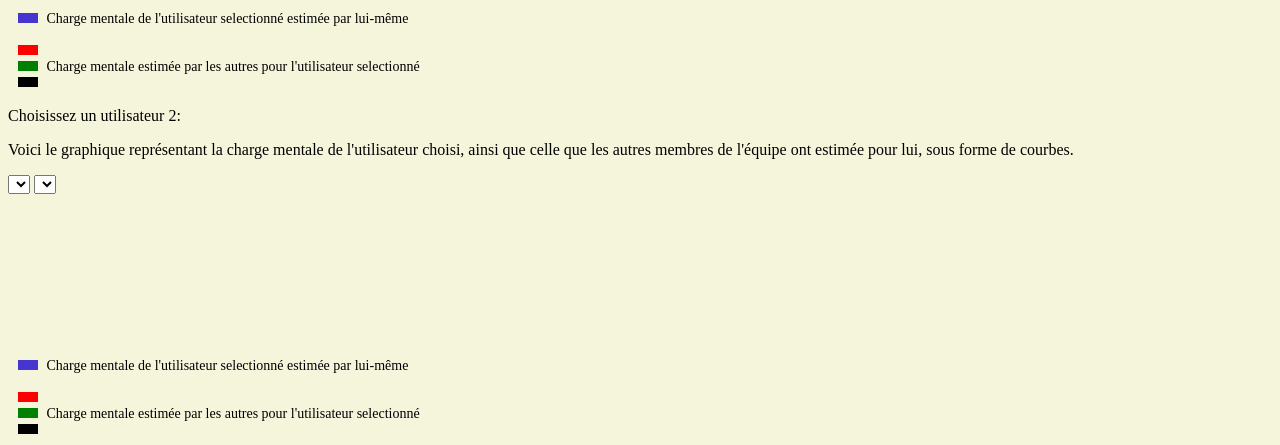
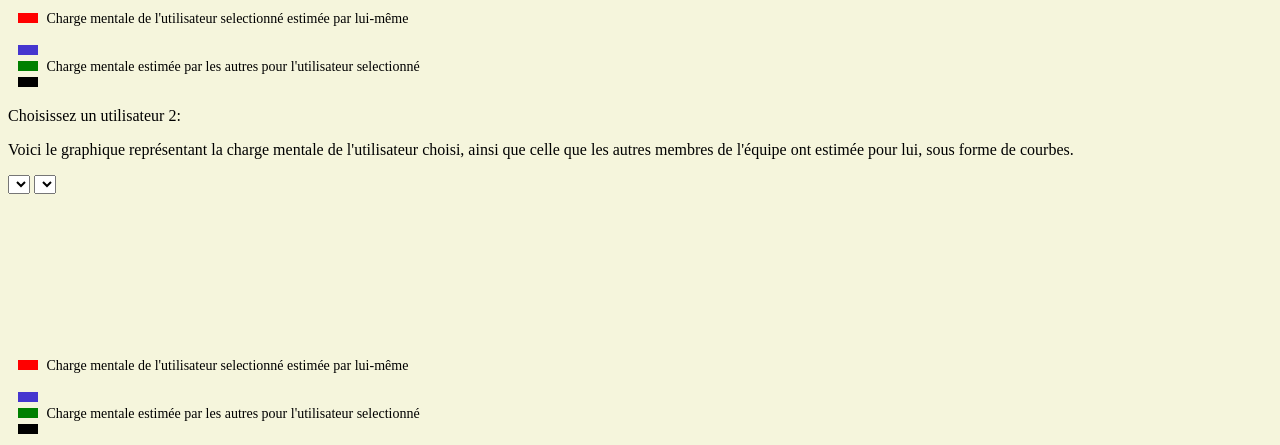
Before and after one commit to Devnew14/ChargeMentaleWebsite, a plain HTML site: page Html/GrapheCollective(page6).html in a window 1280 px wide. Shown: the part 366-811 px from the top of the page. Drawn offline with nearby package versions, Linux system fonts and the light colour scheme; no server answers.

Commit message:
Mise à jour du fichier GrapheCollective(page6).css

```diff
--- a/CSS/GrapheCollective(page6).css
+++ b/CSS/GrapheCollective(page6).css
@@ -24,11 +24,11 @@ body {
 }
 
 .user-charge {
-    background-color: rgb(69, 54, 207); /* Couleur pour la charge mentale de l'utilisateur */
+    background-color:red; /* Couleur pour la charge mentale de l'utilisateur */
 }
 
 .others-charge-red {
-    background-color: red; /* Couleur pour la charge estimée par les autres */
+    background-color:  rgb(69, 54, 207); /* Couleur pour la charge estimée par les autres */
 
 }
 
```
